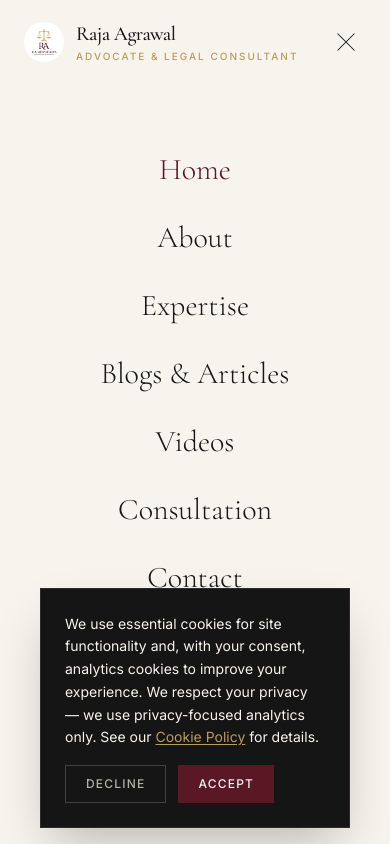
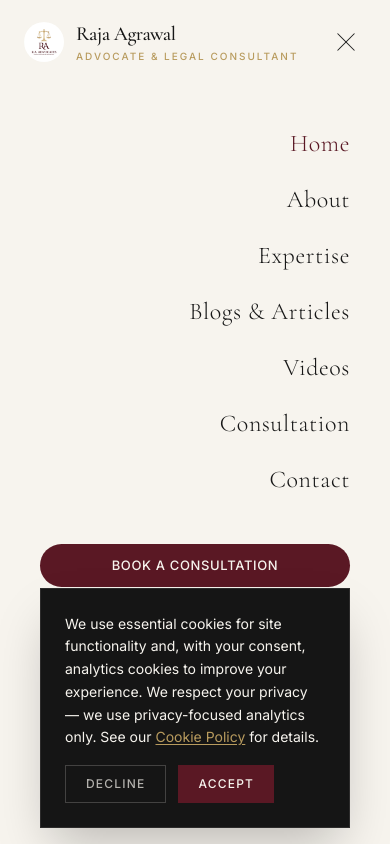
Before and after one commit to Rahul2749/LawyerWebsite, a Next.js app: page / in a window 390 px wide. Both pictures are taken after a click on the button 346 px from the left and 42 px from the top of the page. Shown: the top 844 px of the page. Built offline with nearby package versions, Linux system fonts and the light colour scheme.

Commit message:
Redesign mobile menu to be right-aligned, compact, and professional

```diff
--- a/src/components/layout/Navbar.tsx
+++ b/src/components/layout/Navbar.tsx
@@ -161,12 +161,12 @@ export default function Navbar() {
             animate={{ opacity: 1 }}
             exit={{ opacity: 0 }}
             transition={{ duration: 0.4 }}
-            className="fixed inset-0 z-[55] bg-bg-primary flex flex-col justify-center items-center pt-24 pb-6 overflow-y-auto"
+            className="fixed inset-0 z-[55] bg-bg-primary flex flex-col justify-start items-end pt-32 px-10 pb-10 overflow-y-auto"
             role="dialog"
             aria-modal="true"
             aria-label="Mobile navigation"
           >
-            <nav className="flex flex-col items-center gap-8" aria-label="Mobile navigation">
+            <nav className="flex flex-col items-end gap-6 w-full" aria-label="Mobile navigation">
               {navLinks.map((link, i) => (
                 <motion.div
                   key={link.href}
@@ -177,7 +177,7 @@ export default function Navbar() {
                 >
                   <Link
                     href={link.href}
-                    className={`font-serif text-3xl font-light transition-colors ${
+                    className={`font-serif text-2xl font-light tracking-wide transition-colors text-right block w-full ${
                       pathname === link.href
                         ? "text-accent-wine"
                         : "text-text-primary hover:text-accent-wine"
@@ -192,9 +192,9 @@ export default function Navbar() {
                 animate={{ opacity: 1, y: 0 }}
                 exit={{ opacity: 0, y: 10 }}
                 transition={{ delay: navLinks.length * 0.06, duration: 0.4 }}
-                className="mt-4"
+                className="mt-6 w-full text-right"
               >
-                <Link href="/consultation" className="btn btn-primary">
+                <Link href="/consultation" className="btn btn-primary w-full sm:w-auto text-sm">
                   Book a Consultation
                 </Link>
               </motion.div>
@@ -205,7 +205,7 @@ export default function Navbar() {
                 animate={{ opacity: 1 }}
                 transition={{ delay: 0.5 }}
                 href={`https://wa.me/${siteSettings.phone.replace(/\D/g, "")}`}
-                className="mt-6 text-text-secondary text-sm flex items-center gap-2"
+                className="mt-6 text-text-secondary text-sm flex items-center justify-end gap-2 w-full"
               >
                 <svg
                   width="14"
```
